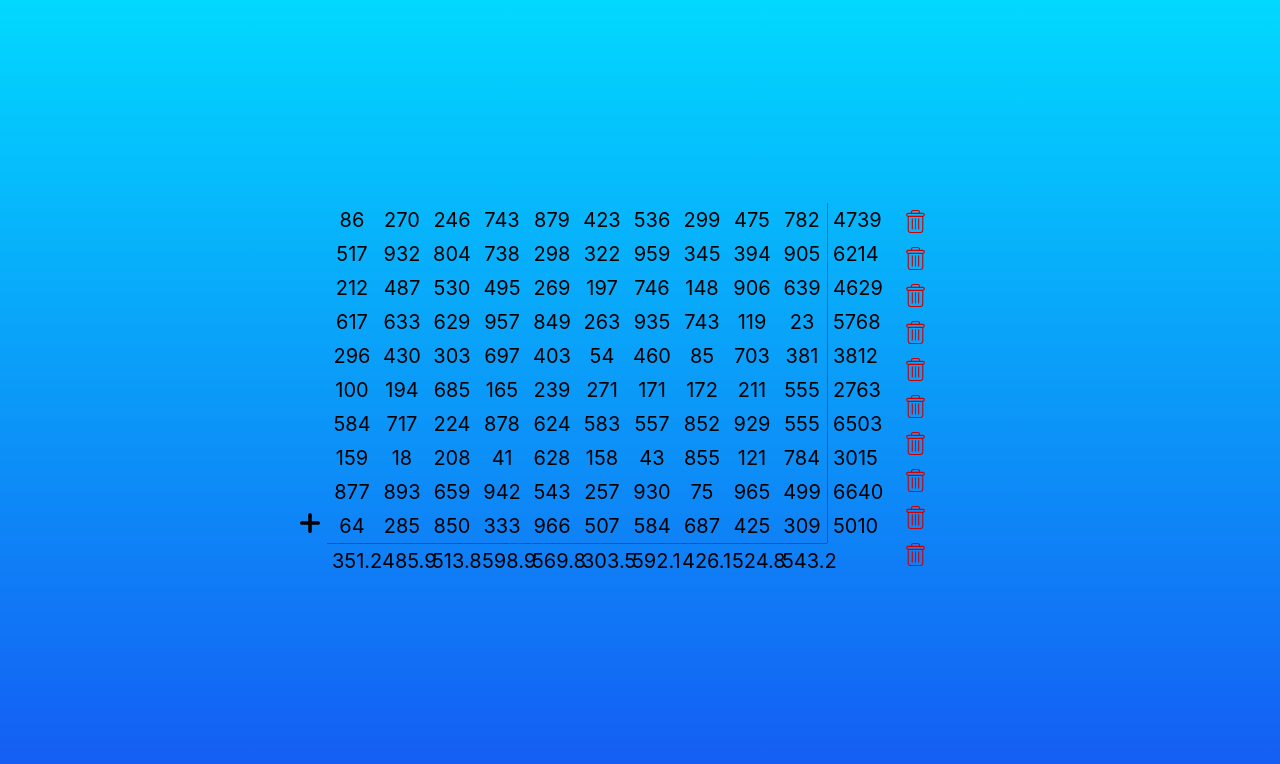
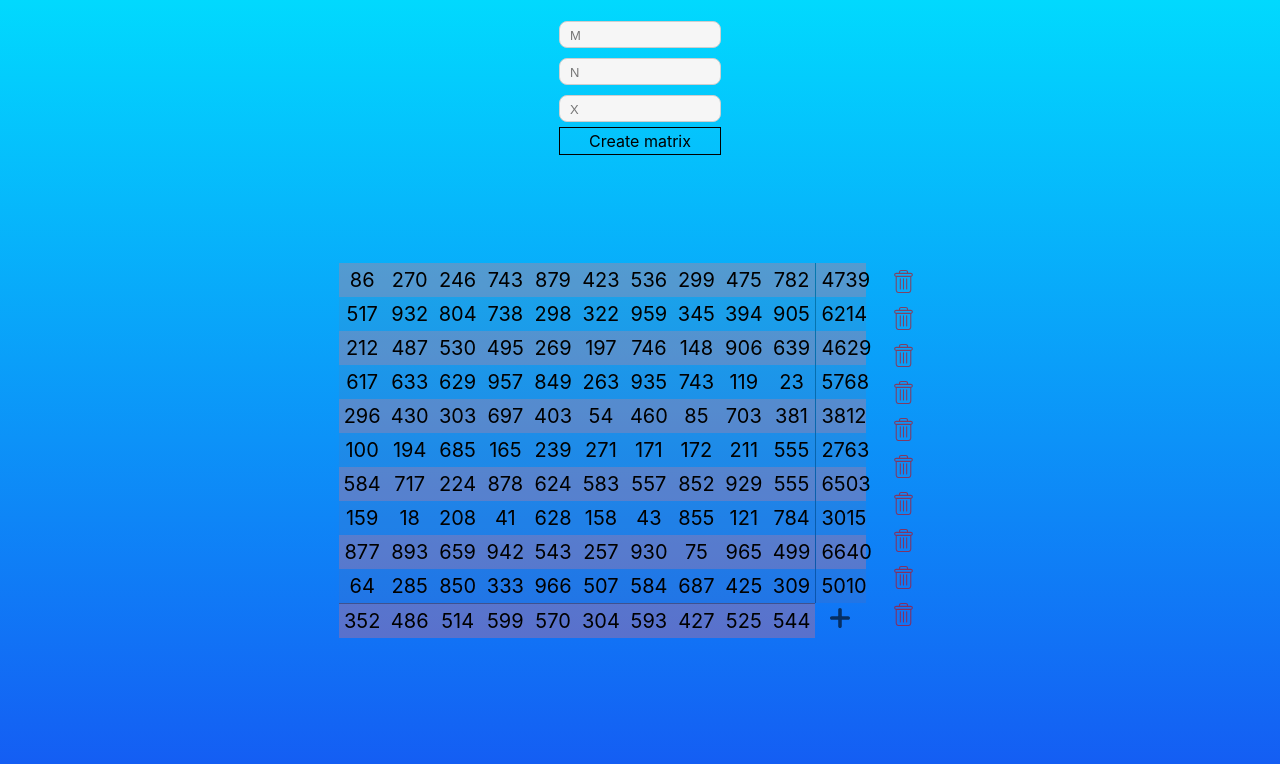
Before and after one commit to Seughton/mem-table, a React app: page / in a window 1280 px wide. Built offline with nearby package versions, Linux system fonts and the light colour scheme.

Commit message:
[Fix] Refactoring

```diff
--- a/src/components/Matrix/Matrix.css
+++ b/src/components/Matrix/Matrix.css
@@ -1,5 +1,51 @@
+.conrols {
+  position: absolute;
+  top: 0;
+  border-top: none;
+  padding: 16px 5px 5px 5px;
+  display: flex;
+  flex-direction: column;
+  justify-content: space-around;
+}
+
+.conrols div {
+  text-align: center;
+  border: 1px solid;
+  cursor: pointer;
+  padding: 3px 0;
+}
+
+.conrols div:hover {
+  background: rgba(1, 1, 1, 0.1);
+}
+
+
+input::-webkit-outer-spin-button,
+input::-webkit-inner-spin-button {
+    -webkit-appearance: none;
+    margin: 0;
+}
+
+input {
+	width: 150px;
+	font-size: 13px;
+	padding: 6px 0 4px 10px;
+	border: 1px solid #cecece;
+	background: #F6F6f6;
+  border-radius: 8px;
+  outline: none;
+  margin: 5px 0;
+}
+
 .matrix-container {
-  height: auto;
+  height: 70%;
+  width: 80%;
+  overflow: auto;
+  position: relative;
+  top: 50px;
+  display: flex;
+  justify-content: center;
+  align-items: center;
 }
 
 .matrix-table {
@@ -17,8 +63,12 @@
   display: flex;
 }
 
+.sub-matrix-container {
+  display: flex;
+  flex-direction: column;
+}
+
 .sub-matrix {
-  height: 100%;
   text-align: center;
   font-size: 20px;
 }
@@ -42,6 +92,18 @@ table tr {
   height: 100%;
 }
 
+tr:nth-child(even) {
+  background: rgba(189, 89, 89, 0.1)
+}
+
+tr:nth-child(odd) {
+   background: rgba(255, 109, 109, 0.3)
+}
+
+.edit-col tbody tr {
+  background: none;
+}
+
 table tr td {
   height: 100%;
   padding: 5px;
@@ -49,7 +111,6 @@ table tr td {
 }
 
 table tr td:hover {
-  /* background: rgba(1, 1, 1, 0.2); */
   cursor: pointer;
 }
 
@@ -91,20 +152,25 @@ table tr td:hover {
 }
 
 .addBtn {
-    padding-left: 10px;
     width: 26px;
     height: 20px;
     background: url("../../assets/add.svg") no-repeat;
     background-size: contain;
     cursor: pointer;
     position: relative;
-    bottom: 65px;
-    right: 27px;
+    opacity: 0.6;
+    left: 15px;
+    top: 5px;
 }
 
 .dltBtn {
     width: 13px;
     height: 13px;
+    opacity: 0.6;
     background: url("../../assets/delete.svg") no-repeat;
     background-size: contain;
 }
+
+.addBtn:hover,.dltBtn:hover {
+  opacity: 1;
+}
--- a/src/components/Matrix/Matrix.js
+++ b/src/components/Matrix/Matrix.js
@@ -4,13 +4,12 @@ import "./Matrix.css";
 import createMatrix from "../../helpers/createMatrix";
 import computeColumns from "../../helpers/computeMatrixCol";
 import computeRows from "../../helpers/computeMatrixRow";
-import getRandomInt from '../../helpers/generateRandomInt';
+import getRandomInt from "../../helpers/generateRandomInt";
 import sortAndFormat from "../../helpers/sortAndFormatMatrix";
 
 export default class Matrix extends Component {
-
   constructor() {
-		super()
+    super();
     let setting = createMatrix(10, 10, 4);
     this.state = {
       matrix: setting.matrix || [],
@@ -21,12 +20,8 @@ export default class Matrix extends Component {
     };
   }
 
-  // componentDidMount() {
-
-  // }
-
   handleIncrementCellValue = id => {
-		// [TODO] Iterate first then do set state
+    // find elem by ID and increment
     this.state.matrix.forEach((arr, idx) => {
       let findElem = arr.find((x, index) => {
         if (x.id === id) {
@@ -37,7 +32,7 @@ export default class Matrix extends Component {
               amount: incMatrix[idx][index].amount + 1
             };
             return {
-              matrix: incMatrix,
+              matrix: incMatrix
             };
           });
         }
@@ -47,6 +42,7 @@ export default class Matrix extends Component {
 
   getClosest = (num, arr) => {
     //find closest values
+    if (arr.length) {
       if (num < arr[0].amount) {
         return arr[0];
       } else if (num > arr[arr.length - 1].amount) {
@@ -57,19 +53,20 @@ export default class Matrix extends Component {
           .slice(0, this.state.numOfClosestValue + 1)
           .map(elem => elem.id);
       }
+    }
   };
 
-  handleHighlightClosest = (id, value) => {
+  handleHighlightClosest = (index, value) => {
     // get closest values and highlight
-    let closestID = this.getClosest(value, this.state.formattedMatrix);
+    let closestID = this.getClosest(value, this.state.formattedMatrix) || [];
     this.setState({
       formattedMatrix: sortAndFormat(this.state.formattedMatrix)
     });
 
     if (closestID.length) {
       closestID.forEach(id => {
-				if(this.refs[id]) {
-					this.refs[id].classList.add("hightlight")
+        if (this.refs[id] && id !== index) {
+          this.refs[id].classList.add("hightlight");
         }
       });
     }
@@ -83,11 +80,23 @@ export default class Matrix extends Component {
       });
   };
 
-  showAddClassName = (selector, className) => {
-    let elems = [...document.querySelectorAll(`.${selector}`)];
-    if (elems.length)
-      elems.forEach(elem => {
-        elem.classList.add(className);
+  handleInputChange = e => {
+    this.setState({
+      [e.target.name]: parseInt(e.target.value)
+    });
+  };
+
+  handleCreateMatrix = () => {
+    const { matrixM, matrixN, matrixX } = this.state;
+    // init 2d matrix
+
+    let setting = createMatrix(matrixM, matrixN, matrixX);
+    this.setState({
+      matrix: setting.matrix || [],
+      numOfClosestValue: setting.numOfClosestCells,
+      formattedMatrix: sortAndFormat(setting.matrix),
+      colSum: computeColumns(setting.matrix),
+      rowSum: computeRows(setting.matrix)
     });
   };
 
@@ -100,26 +109,29 @@ export default class Matrix extends Component {
   };
 
   handleAddRow = (elem, idx) => {
+    const { matrixN } = this.state;
     // add row in the end of the table with random values
-		let arr = Array(10).fill().map((elem,index) => {
+    let arr = Array(matrixN || 10)
+      .fill()
+      .map((elem, index) => {
         return {
           amount: getRandomInt(),
           id: `${this.state.matrix.length.toString() + index}`
-				}
-			})
+        };
+      });
     this.setState({
       matrix: [...this.state.matrix, arr],
       formattedMatrix: sortAndFormat(this.state.matrix)
-		})
+    });
   };
 
   handleDeleteRow = (elem, idx) => {
     // delete selected row from table
     this.setState({
-			matrix: this.state.matrix.filter( (row,rowId) => idx !== rowId),
-			rowSum: this.state.rowSum.filter( (row,rowId) => idx !== rowId),
-			formattedMatrix: sortAndFormat(this.state.matrix),
-		})
+      matrix: this.state.matrix.filter((row, rowId) => idx !== rowId),
+      rowSum: this.state.rowSum.filter((row, rowId) => idx !== rowId),
+      formattedMatrix: sortAndFormat(this.state.matrix)
+    });
   };
 
   render() {
@@ -130,11 +142,39 @@ export default class Matrix extends Component {
       return parseFloat((amount / elem) * 100).toFixed(1);
     };
 
-		let colSum = computeColumns(matrix) || []
-		let rowSum = computeRows(matrix) || []
+    //recompute col & row values when component rerender
+    let colSum = computeColumns(matrix) || [];
+    let rowSum = computeRows(matrix) || [];
 
     return (
       <>
+        <div className="conrols">
+          <input
+            placeholder="M"
+            type="number"
+            name="matrixM"
+            onChange={e => this.handleInputChange(e)}
+            required
+            min="1"
+          ></input>
+          <input
+            placeholder="N"
+            type="number"
+            name="matrixN"
+            onChange={e => this.handleInputChange(e)}
+            required
+            min="1"
+          ></input>
+          <input
+            placeholder="X"
+            type="number"
+            name="matrixX"
+            onChange={e => this.handleInputChange(e)}
+            required
+            min="1"
+          ></input>
+          <div onClick={() => this.handleCreateMatrix()}>Create matrix</div>
+        </div>
         <div className="matrix-container">
           <div className="matrix-group">
             <table className="matrix-table" cellPadding="0" cellSpacing="0">
@@ -147,18 +187,9 @@ export default class Matrix extends Component {
                             return (
                               <td
                                 key={col.id}
-                                onClick={() =>
-                                  this.handleIncrementCellValue(col.id)
-                                }
-                                onMouseOver={() =>
-                                  this.handleHighlightClosest(
-                                    col.id,
-                                    col.amount
-                                  )
-                                }
-                                onMouseOut={() =>
-                                  this.handleRemoveClassName("hightlight")
-                                }
+                                onClick={() => this.handleIncrementCellValue(col.id)}
+                                onMouseOver={() => this.handleHighlightClosest(col.id, col.amount)}
+                                onMouseOut={() => this.handleRemoveClassName("hightlight")}
                                 ref={col.id}
                               >
                                 <span
@@ -168,20 +199,14 @@ export default class Matrix extends Component {
                                       : ""
                                   }
                                   style={{
-                                    width: showPercentage
-                                      ? `${calcPercentage(
-                                          col.amount,
-                                          showPercentage.elem
-                                        )}%`
+                                    width: showPercentage ?
+                                      `${calcPercentage(col.amount, showPercentage.elem)}%`
                                       : ""
                                   }}
                                 >
                                   {showPercentage
                                     ? id === showPercentage.idx
-                                      ? calcPercentage(
-                                          col.amount,
-                                          showPercentage.elem
-                                        )
+                                      ? calcPercentage(col.amount, showPercentage.elem)
                                       : col.amount
                                     : col.amount}
                                 </span>
@@ -197,7 +222,7 @@ export default class Matrix extends Component {
                     ? colSum.map((sum, idx) => {
                         return (
                           <td key={idx}>
-                            {(sum ^ 0) === sum ? sum : sum.toFixed(1)}
+                            {(sum ^ 0) === sum ? sum : Math.ceil(sum)}
                           </td>
                         );
                       })
@@ -205,17 +230,15 @@ export default class Matrix extends Component {
                 </tr>
               </tbody>
             </table>
+            <div className="sub-matrix-container">
             <table className="sub-matrix">
               <tbody>
-                <tr>
                   {rowSum
                     ? rowSum.map((elem, idx) => {
                         return (
                           <tr key={idx}>
                             <td
-                              onMouseOver={() =>
-                                this.getRowPercentage(idx, elem)
-                              }
+                              onMouseOver={() => this.getRowPercentage(idx, elem)}
                               onMouseOut={() => this.returnRowValues(idx)}
                               key={idx}
                             >
@@ -225,19 +248,18 @@ export default class Matrix extends Component {
                         );
                       })
                     : null}
-                </tr>
               </tbody>
             </table>
-            <table>
+              {
+              matrix.length ? <div className="addBtn" onClick={() => this.handleAddRow()}></div> : ""
+              }
+            </div>
+            <table className="edit-col">
               <tbody>
-              <tr>
                   {rowSum
                     ? rowSum.map((elem, idx) => {
                         return (
-                        <tr
-                          key={idx}
-                          className="button-group"
-                        >
+                          <tr key={idx} className="button-group">
                             <td
                               onClick={() => this.handleDeleteRow(elem, idx)}
                               className={"dltBtn"}
@@ -246,14 +268,9 @@ export default class Matrix extends Component {
                         );
                       })
                     : null}
-              </tr>
               </tbody>
             </table>
           </div>
-				<div
-					className="addBtn"
-					onClick={() => this.handleAddRow()}
-				></div>
         </div>
       </>
     );
--- a/src/helpers/computeMatrixCol.js
+++ b/src/helpers/computeMatrixCol.js
@@ -1,6 +1,6 @@
 export default function computeColumns(matrix) {
     // calculate columns sum and find average value
-    let result = matrix ? matrix.reduce(function (r, a) {
+    let result = matrix ? matrix.reduce((r, a) => {
         a.forEach(function (b, i) {
             r[i] = (r[i] || 0) + b.amount;
         });
--- a/src/helpers/createMatrix.js
+++ b/src/helpers/createMatrix.js
@@ -6,6 +6,7 @@ export default function createMatrix(M, N, X) {
     .fill()
     .map((x, idx) => {
 			let index = idx.toString()
+			//fill matrix with random number
 			return Array(N).fill().map( (x,id) => {
 				return {
 					amount: getRandomInt(),
```
Lines whose indentation alone changed are shown as unchanged.
